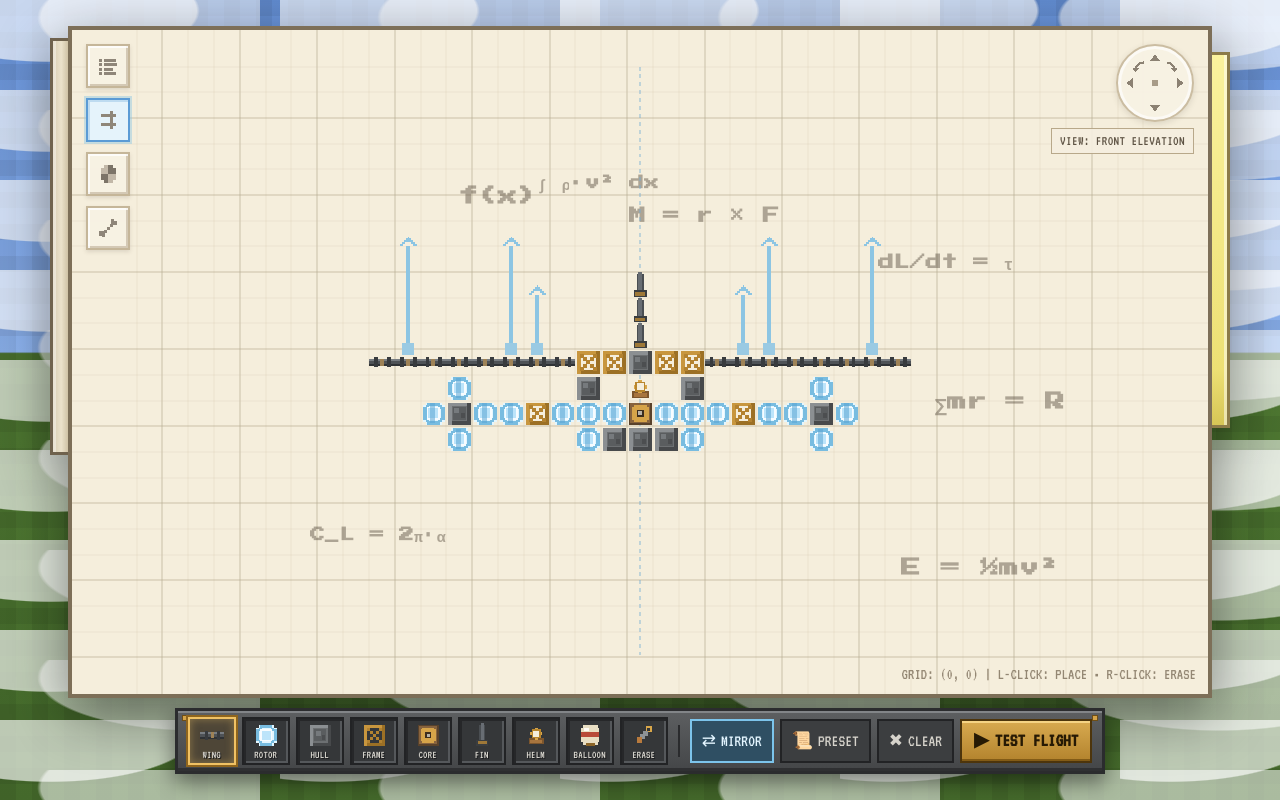
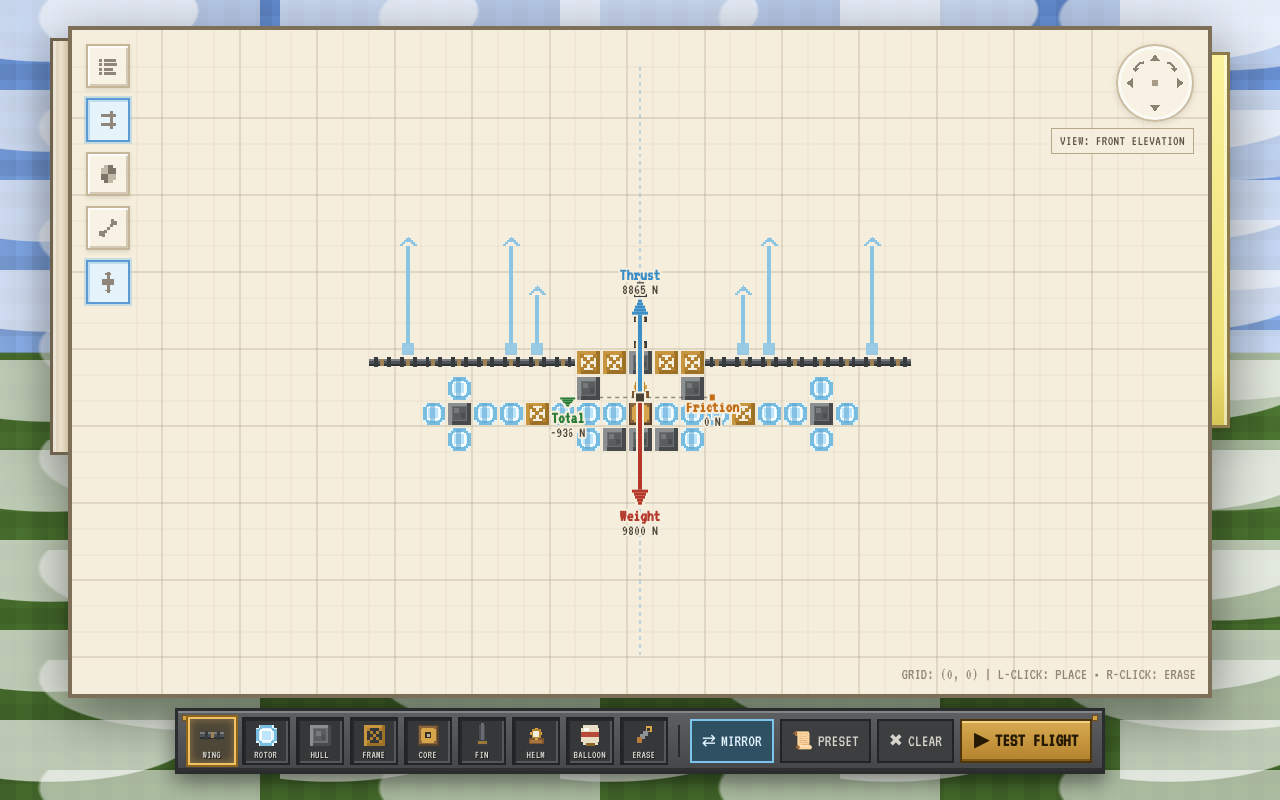
Before and after one commit to neveTsyUU/Parchment-Schematic, a website built with Vite: page aeronautics-builder/index.html in a window 1280 px wide. Built offline with nearby package versions, Linux system fonts and the light colour scheme; what @dimforge/rapier2d-compat would draw is missing.

Commit message:
Free body diagram

```diff
--- a/aeronautics-builder/index.html
+++ b/aeronautics-builder/index.html
@@ -11,6 +11,7 @@
   <link rel="preconnect" href="https://fonts.gstatic.com" crossorigin>
   <link href="https://fonts.googleapis.com/css2?family=Press+Start+2P&family=VT323&display=swap" rel="stylesheet">
 
+  <!-- CHANGED: leading "/" so Vite finds it from the project root -->
   <link rel="stylesheet" href="/style.css">
 </head>
 <body>
@@ -78,6 +79,19 @@
             <rect x="4" y="11" width="2" height="3" fill="#8f8679"></rect>
           </svg>
           <span class="btn-tooltip">Mass Heatmap &amp; Structural Stress [4]</span>
+        </button>
+
+        <button id="btnFBD" class="parchment-btn active" aria-label="Toggle Free Body Diagram">
+          <svg width="24" height="24" viewBox="0 0 16 16" shape-rendering="crispEdges">
+            <rect x="7" y="1" width="2" height="1" fill="#8f8679"></rect>
+            <rect x="6" y="2" width="4" height="1" fill="#8f8679"></rect>
+            <rect x="7" y="3" width="2" height="3" fill="#8f8679"></rect>
+            <rect x="4" y="6" width="8" height="4" fill="#8f8679"></rect>
+            <rect x="7" y="10" width="2" height="3" fill="#8f8679"></rect>
+            <rect x="6" y="13" width="4" height="1" fill="#8f8679"></rect>
+            <rect x="7" y="14" width="2" height="1" fill="#8f8679"></rect>
+          </svg>
+          <span class="btn-tooltip">Free Body Diagram [5]</span>
         </button>
       </div>
 
@@ -180,7 +194,7 @@
 
   <!-- Bottom Block Palette & Action Dock -->
   <div class="create-dock" id="blockDock">
-    <!-- Block slots are injected by initPaletteUI() in main.js -->
+    <!-- Block slots are injected by initPaletteUI() in src/main.js -->
     <div id="paletteSlots" class="flex items-center gap-1.5 flex-wrap justify-center"></div>
 
     <div class="h-8 w-[2px] bg-[#2a2b2d] mx-1 hidden sm:block"></div>
@@ -202,6 +216,7 @@
     </button>
   </div>
 
+  <!-- CHANGED: module script pointing at src/main.js (no "defer" needed) -->
   <script type="module" src="/src/main.js"></script>
 </body>
 </html>
--- /dev/null
+++ b/aeronautics-builder/src/fbd.js
@@ -0,0 +1,134 @@
+// Free Body Diagram, drawn directly on the blueprint canvas.
+// Anchored at the craft's center of mass. All forces are in Newtons.
+//   thrust       > 0 pushes UP
+//   weight       > 0 pulls DOWN
+//   frictionDown > 0 pulls DOWN (air drag while climbing); negative while descending
+
+const COLORS = {
+  thrust: '#3c8ec7',
+  weight: '#b5382a',
+  friction: '#c46d16',
+  total: '#2a7d38',
+  ink: '#4b4237',
+  halo: '#f5eedc'
+};
+
+/** Blocky pixel-style vertical arrow. dy < 0 points up, dy > 0 points down. pad grows it (for the halo). */
+function arrowShape(ctx, x, baseY, dy, color, pad) {
+  ctx.fillStyle = color;
+  const dir = dy < 0 ? -1 : 1;
+  const tipY = baseY + dy;
+  const headLen = Math.min(15, Math.abs(dy));
+  const shaftEnd = tipY - dir * headLen;
+
+  ctx.fillRect(x - 2 - pad, Math.min(baseY, shaftEnd) - pad, 4 + pad * 2, Math.abs(shaftEnd - baseY) + pad * 2);
+
+  const rows = 5;
+  const rowH = Math.max(2, Math.floor(headLen / rows));
+  for (let i = 0; i < rows; i++) {
+    const half = Math.round((rows - i) * 1.6) + pad;
+    const y = dir < 0 ? shaftEnd - (i + 1) * rowH : shaftEnd + i * rowH;
+    ctx.fillRect(x - half, y - pad, half * 2, rowH + pad * 2);
+  }
+}
+
+function drawArrow(ctx, x, baseY, dy, color) {
+  if (dy === 0) {
+    ctx.fillStyle = COLORS.halo;
+    ctx.fillRect(x - 5, baseY - 5, 10, 10);
+    ctx.fillStyle = color;
+    ctx.fillRect(x - 3, baseY - 3, 6, 6); // zero force: just a dot
+    return;
+  }
+  arrowShape(ctx, x, baseY, dy, COLORS.halo, 2); // light outline so it reads over the blocks
+  arrowShape(ctx, x, baseY, dy, color, 0);
+}
+
+function haloText(ctx, text, x, y) {
+  ctx.lineWidth = 4;
+  ctx.lineJoin = 'round';
+  ctx.strokeStyle = COLORS.halo;
+  ctx.strokeText(text, x, y);
+  ctx.fillText(text, x, y);
+}
+
+function drawLabel(ctx, x, tipY, pointsUp, name, value, color) {
+  ctx.textAlign = 'center';
+  const nameY = pointsUp ? tipY - 20 : tipY + 16;
+  ctx.font = 'bold 17px "VT323", monospace';
+  ctx.fillStyle = color;
+  haloText(ctx, name, x, nameY);
+  ctx.font = '15px "VT323", monospace';
+  ctx.fillStyle = COLORS.ink;
+  haloText(ctx, value, x, nameY + 14);
+}
+
+/**
+ * @param ctx       main canvas context
+ * @param x, y      screen position of the center of mass
+ * @param cellSize  current grid cell size in px (arrows scale with it)
+ * @param forces    { thrust, weight, frictionDown }
+ */
+export function drawFreeBodyDiagram(ctx, x, y, cellSize, forces) {
+  const { thrust, weight, frictionDown } = forces;
+  const net = thrust - weight - frictionDown;
+  const r = Math.round;
+
+  ctx.save();
+  ctx.textBaseline = 'alphabetic';
+
+  // Arrow lengths share one scale so they are comparable
+  const maxLen = cellSize * 4.2;
+  const maxAbs = Math.max(Math.abs(thrust), Math.abs(weight), Math.abs(frictionDown), Math.abs(net), 1);
+  const len = (v) => (Math.abs(v) < 0.5 ? 0 : Math.max(6, (maxLen * Math.abs(v)) / maxAbs));
+
+  const side = Math.max(60, cellSize * 2.8); // horizontal spacing for Friction / Total
+
+  // Dashed connectors showing every force acts at the center of mass
+  ctx.setLineDash([4, 4]);
+  ctx.strokeStyle = 'rgba(75, 66, 55, 0.55)';
+  ctx.lineWidth = 1.5;
+  ctx.beginPath();
+  ctx.moveTo(x - side, y);
+  ctx.lineTo(x + side, y);
+  ctx.stroke();
+  ctx.setLineDash([]);
+
+  // THRUST: up
+  {
+    const l = len(thrust);
+    drawArrow(ctx, x, y, -l, COLORS.thrust);
+    drawLabel(ctx, x, y - l, true, 'Thrust', `${r(thrust)} N`, COLORS.thrust);
+  }
+
+  // WEIGHT: down
+  {
+    const l = len(weight);
+    drawArrow(ctx, x, y, l, COLORS.weight);
+    drawLabel(ctx, x, y + l, false, 'Weight', `${r(weight)} N`, COLORS.weight);
+  }
+
+  // FRICTION (air drag): right side. Down while climbing, up while descending.
+  {
+    const down = frictionDown >= 0;
+    const l = len(frictionDown);
+    drawArrow(ctx, x + side, y, down ? l : -l, COLORS.friction);
+    drawLabel(ctx, x + side, y + (down ? l : -l), !down, 'Friction', `${r(Math.abs(frictionDown))} N`, COLORS.friction);
+  }
+
+  // TOTAL (net force): left side. Up if lifting, down if sinking.
+  {
+    const up = net >= 0;
+    const l = len(net);
+    drawArrow(ctx, x - side, y, up ? -l : l, COLORS.total);
+    drawLabel(ctx, x - side, y + (up ? -l : l), up, 'Total', `${r(net)} N`, COLORS.total);
+  }
+
+  // Center-of-mass dot on top
+  ctx.fillStyle = COLORS.halo;
+  ctx.fillRect(x - 6, y - 6, 12, 12);
+  ctx.fillStyle = COLORS.ink;
+  ctx.fillRect(x - 4, y - 4, 8, 8);
+
+  ctx.restore();
+}
--- a/aeronautics-builder/src/main.js
+++ b/aeronautics-builder/src/main.js
@@ -10,8 +10,11 @@ import {
   stepContraption,
   constrainContraption,
   getBodyState,
+  getForces,
+  estimateForces,
   destroyContraption
 } from './physics.js';
+import { drawFreeBodyDiagram } from './fbd.js';
 
 const canvas = document.getElementById('blueprintCanvas');
 const ctx = canvas.getContext('2d');
@@ -125,6 +128,7 @@ const state = {
   showVectors: true,
   showCoM: false,
   showMassHeatmap: false,
+  showFBD: true,
   viewMode: 0, // 0 = Front Elevation, 1 = Side Profile, 2 = Top-Down Plan
   panOffsetX: 0,
   panOffsetY: 0,
@@ -147,17 +151,6 @@ const state = {
 };
 
 const VIEW_NAMES = ['FRONT ELEVATION', 'SIDE PROFILE', 'TOP-DOWN BLUEPRINT'];
-
-// Handwritten Pixel Physics Equations scattered in the parchment background (matching screenshot)
-const BACKGROUND_NOTES = [
-  { xRatio: 0.34, yRatio: 0.25, text: 'f(x)', scale: 2 },
-  { xRatio: 0.41, yRatio: 0.23, text: '∫ ρ·v² dx', scale: 1.5 },
-  { xRatio: 0.49, yRatio: 0.28, text: 'M = r × F', scale: 1.7 },
-  { xRatio: 0.71, yRatio: 0.35, text: 'dL/dt = τ', scale: 1.6 },
-  { xRatio: 0.76, yRatio: 0.56, text: '∑mr = R', scale: 2 },
-  { xRatio: 0.73, yRatio: 0.81, text: 'E = ½mv²', scale: 2 },
-  { xRatio: 0.21, yRatio: 0.76, text: 'C_L = 2π·α', scale: 1.5 }
-];
 
 /**
  * Load Preset Contraptions
@@ -514,27 +507,6 @@ function updateTelemetry() {
 }
 
 /**
- * Draw Faint Pixel Handwritten Physics Notes on Parchment
- */
-function drawParchmentEquations(w, h) {
-  ctx.save();
-  ctx.fillStyle = 'rgba(95, 84, 70, 0.48)';
-  ctx.font = 'bold 18px "Press Start 2P", monospace';
-  ctx.textBaseline = 'middle';
-
-  BACKGROUND_NOTES.forEach(note => {
-    const nx = Math.round(w * note.xRatio);
-    const ny = Math.round(h * note.yRatio);
-    ctx.save();
-    ctx.translate(nx, ny);
-    ctx.scale(note.scale * 0.55, note.scale * 0.55);
-    ctx.fillText(note.text, 0, 0);
-    ctx.restore();
-  });
-  ctx.restore();
-}
-
-/**
  * Draw Upward Pixel Lift Vector Arrows (Matching the tall/short blue arrows in screenshot)
  */
 function drawLiftArrow(cx, baseY, heightPx, pulseOffset = 0) {
@@ -663,9 +635,6 @@ function render(timestamp) {
     ctx.stroke();
   }
 
-  // 3. Draw Handwritten Equations in Background
-  drawParchmentEquations(w, h);
-
   // 4. Mirror Symmetry Center Line (in Build Mode)
   if (!state.simulating && state.mirrorMode) {
     const mirrorX = baseOriginX + (CENTER_COL + 0.5) * cellSize;
@@ -766,6 +735,30 @@ function render(timestamp) {
   }
 
   ctx.restore();
+
+  // 7b. Free Body Diagram, drawn on the blueprint and anchored at the center of mass.
+  // Forces are vertical in the world, so the arrows stay vertical even when the craft tilts.
+  if (state.showFBD && stats.blockCount > 0) {
+    const pivotX = baseOriginX + (CENTER_COL + 0.5) * cellSize;
+    const pivotY = baseOriginY + (CENTER_ROW + 0.5) * cellSize;
+    const offX = stats.comX * cellSize;
+    const offY = stats.comY * cellSize;
+
+    let anchorX, anchorY, live = null;
+    if (state.simulating) {
+      const cos = Math.cos(state.sim.angle);
+      const sin = Math.sin(state.sim.angle);
+      anchorX = pivotX + state.sim.x + offX * cos - offY * sin;
+      anchorY = pivotY + state.sim.y + offX * sin + offY * cos;
+      live = getForces();
+    } else {
+      anchorX = pivotX + state.panOffsetX * cellSize + offX;
+      anchorY = pivotY + state.panOffsetY * cellSize + offY;
+    }
+
+    const forces = live || estimateForces(state.grid, BLOCK_TYPES, state.sim.throttle);
+    drawFreeBodyDiagram(ctx, anchorX, anchorY, cellSize, forces);
+  }
 
   // 8. Hover Ghost Preview in Build Mode
   if (!state.simulating && state.hoverCell) {
@@ -987,6 +980,14 @@ btnMass.addEventListener('click', () => {
   showToast(state.showMassHeatmap ? 'Mass & Structural Stress Heatmap: ON' : 'Mass & Structural Stress Heatmap: OFF');
 });
 
+// Free Body Diagram toggle (button 5) - the diagram itself is drawn on the main canvas
+const btnFBD = document.getElementById('btnFBD');
+btnFBD.addEventListener('click', () => {
+  state.showFBD = !state.showFBD;
+  btnFBD.classList.toggle('active', state.showFBD);
+  showToast(state.showFBD ? 'Free Body Diagram: ON' : 'Free Body Diagram: OFF');
+});
+
 // Top-Right Compass Dial Controls
 document.getElementById('panUp').addEventListener('click', () => { state.panOffsetY -= 1; });
 document.getElementById('panDown').addEventListener('click', () => { state.panOffsetY += 1; });
@@ -1070,6 +1071,7 @@ window.addEventListener('keydown', (e) => {
     if (e.key === '2') btnVectors.click();
     if (e.key === '3') btnCoM.click();
     if (e.key === '4') btnMass.click();
+    if (e.key === '5') btnFBD.click();
     if (e.key.toLowerCase() === 'm') btnMirror.click();
   }
 });
--- a/aeronautics-builder/src/physics.js
+++ b/aeronautics-builder/src/physics.js
@@ -6,10 +6,13 @@ import RAPIER from '@dimforge/rapier2d-compat';
 const LIFT_SCALE = 12;       // lift stat -> Newtons. Preset 0 hovers at roughly 80% throttle.
 const TORQUE_SCALE = 20000;  // pilot A/D input -> torque. Raise if steering feels sluggish.
 const GRAVITY = 9.81;
+const LINEAR_DAMPING = 0.4; // air drag / "friction" shown in the free body diagram
+const DT = 1 / 60;
 
 let world = null;
 let body = null;
 let initialized = false;
+let lastThrustUp = 0; // total upward force applied last step (N), for the free body diagram
 
 /** Load the Rapier WASM. Call once at startup and await it. */
 export async function initPhysics() {
@@ -25,11 +28,12 @@ export async function initPhysics() {
  */
 export function createContraption(grid, blockTypes, centerCol, centerRow) {
   world = new RAPIER.World({ x: 0, y: GRAVITY });
+  lastThrustUp = 0;
 
   body = world.createRigidBody(
     RAPIER.RigidBodyDesc.dynamic()
       .setTranslation(0, 0)
-      .setLinearDamping(0.4)
+      .setLinearDamping(LINEAR_DAMPING)
       .setAngularDamping(1.5)
   );
 
@@ -52,6 +56,8 @@ export function stepContraption(grid, blockTypes, centerCol, centerRow, throttle
 
   body.resetForces(true);
   body.resetTorques(true);
+
+  let thrustUp = 0; // vertical component of all lift + buoyancy this step
 
   const pos = body.translation();
   const ang = body.rotation();
@@ -77,17 +83,20 @@ export function stepContraption(grid, blockTypes, centerCol, centerRow, throttle
       if (spec.lift > 0) {
         const f = spec.lift * throttle * LIFT_SCALE;
         body.addForceAtPoint({ x: sin * f, y: -cos * f }, point, true);
+        thrustUp += cos * f;
       }
 
       // Balloon buoyancy always pushes world-up, regardless of tilt
       if (spec.buoyancy > 0) {
         const f = spec.buoyancy * LIFT_SCALE;
         body.addForceAtPoint({ x: 0, y: -f }, point, true);
+        thrustUp += f;
       }
     }
   }
 
   body.addTorque(pilotTorque * TORQUE_SCALE, true);
+  lastThrustUp = thrustUp;
   world.step();
 }
 
@@ -120,6 +129,36 @@ export function getBodyState() {
   return { x: t.x, y: t.y, angle: body.rotation(), vy: body.linvel().y };
 }
 
+/**
+ * Live vertical forces for the free body diagram (Newtons).
+ * thrust       > 0 pushes up
+ * weight       > 0 pulls down
+ * frictionDown > 0 pulls down (air drag while climbing); negative while descending
+ */
+export function getForces() {
+  if (!body) return null;
+  const mass = body.mass();
+  const vUp = -body.linvel().y; // +y is down in this world
+  // Rapier's linear damping is v / (1 + damping * dt) per step, so the equivalent drag force is:
+  const k = (mass * LINEAR_DAMPING) / (1 + LINEAR_DAMPING * DT);
+  return { thrust: lastThrustUp, weight: mass * GRAVITY, frictionDown: k * vUp };
+}
+
+/** Same numbers for the editor (no simulation running): hovering at rest, craft level. */
+export function estimateForces(grid, blockTypes, throttle) {
+  let mass = 0;
+  let thrust = 0;
+  for (const row of grid) {
+    for (const type of row) {
+      if (!type) continue;
+      const spec = blockTypes[type];
+      mass += spec.mass;
+      thrust += (spec.lift * throttle + spec.buoyancy) * LIFT_SCALE;
+    }
+  }
+  return { thrust, weight: mass * GRAVITY, frictionDown: 0 };
+}
+
 export function destroyContraption() {
   if (world) world.free();
   world = null;
```
Also changed, not shown: aeronautics-builder/src/parts.js (added, +40 -0 lines).
